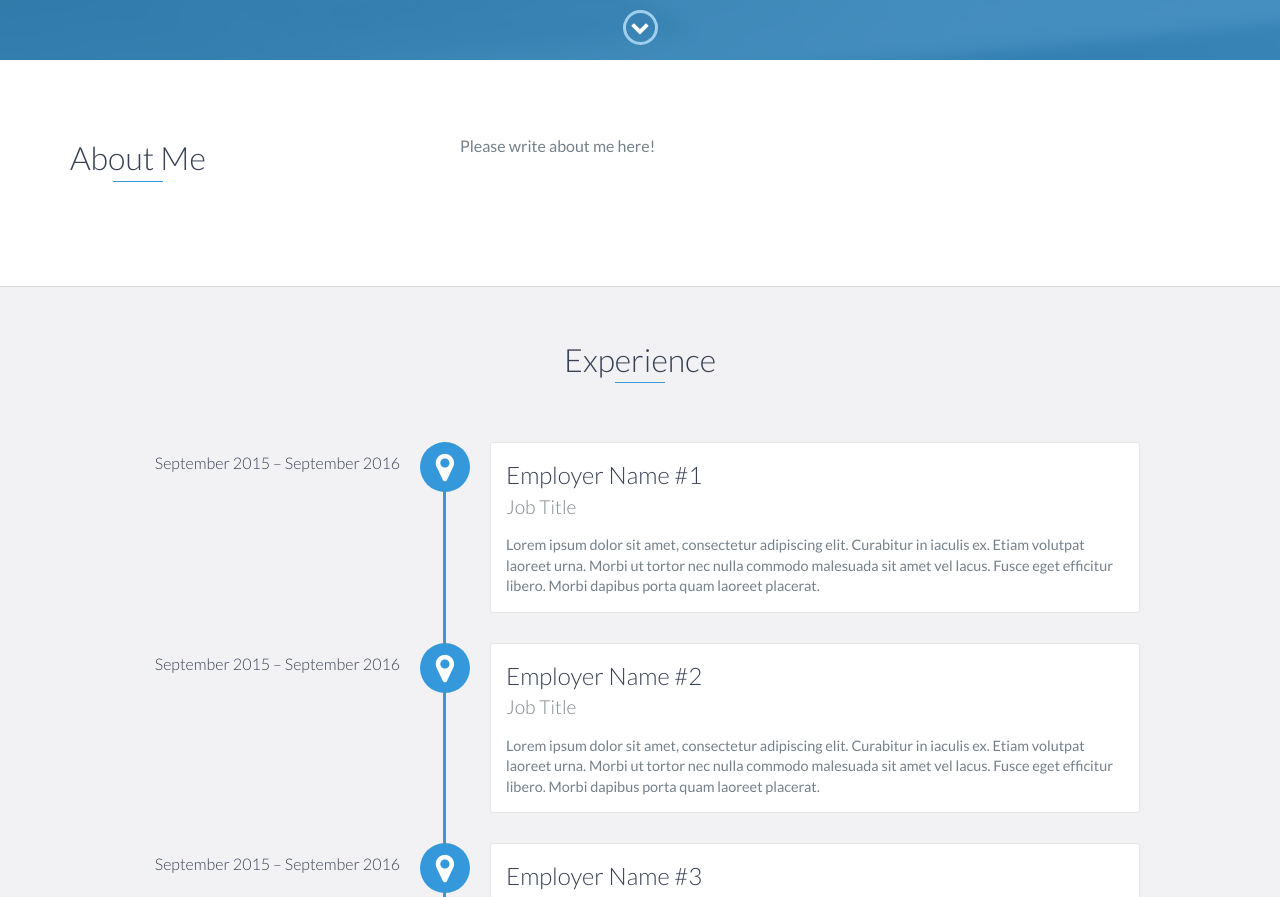
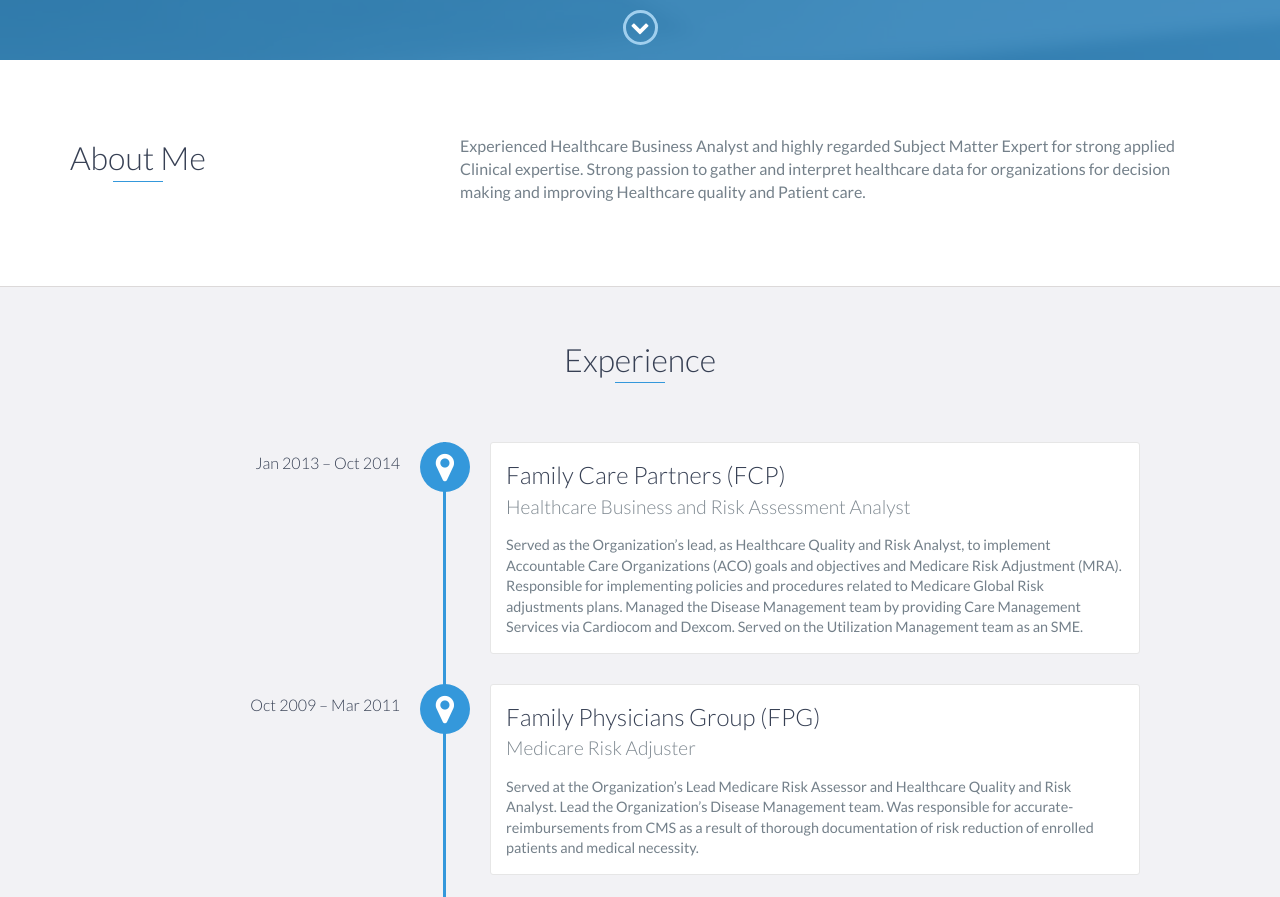
Before and after one commit to drlamba502/drlamba502.github.io, a website: page index.html in a window 1280 px wide. Shown: the part 740-1637 px from the top of the page. Drawn offline with nearby package versions, Linux system fonts and the light colour scheme.

Commit message:
updated page

```diff
--- a/index.html
+++ b/index.html
@@ -48,7 +48,7 @@
 
     <div id="lead">
         <div id="lead-content">
-            <h1>Dinesh Lamba, M.D.</h1>
+            <h1>Dinesh Lamba, M.D., M.P.H</h1>
             <h2>Healthcare/Data Analyst</h2>
             <a href="resume.pdf" class="btn-rounded-white">Download Resume</a>
         </div>
@@ -73,7 +73,7 @@
                 </div>
                 <div class="col-md-8">
                     <p>
-                        Please write about me here!
+                        Experienced Healthcare Business Analyst and highly regarded Subject Matter Expert for strong applied Clinical expertise. Strong passion to gather and interpret healthcare data for organizations for decision making and improving Healthcare quality and Patient care.
                     </p>
                 </div>
             </div>
@@ -84,19 +84,21 @@
     <div id="experience" class="background-alt">
         <h2 class="heading">Experience</h2>
         <div id="experience-timeline">
-            <div data-date="September 2015 – September 2016">
-                <h3>Employer Name #1</h3>
-                <h4>Job Title</h4>
+            <div data-date="Jan 2013 – Oct 2014">
+                <h3>Family Care Partners (FCP)</h3>
+                <h4>Healthcare Business and Risk Assessment Analyst</h4>
                 <p>
-                    Lorem ipsum dolor sit amet, consectetur adipiscing elit. Curabitur in iaculis ex. Etiam volutpat laoreet urna. Morbi ut tortor nec nulla commodo malesuada sit amet vel lacus. Fusce eget efficitur libero. Morbi dapibus porta quam laoreet placerat.
+                    Served as the Organization’s lead, as Healthcare Quality and Risk Analyst, to implement Accountable Care Organizations (ACO) goals and objectives and Medicare Risk Adjustment (MRA). Responsible for implementing policies and procedures related to Medicare Global Risk adjustments plans. Managed the Disease Management team by providing Care Management Services via Cardiocom and Dexcom. Served on the Utilization Management team as an SME.
                 </p>
             </div>
 
-            <div data-date="September 2015 – September 2016">
-                <h3>Employer Name #2</h3>
-                <h4>Job Title</h4>
+            <div data-date="Oct 2009 – Mar 2011">
+                <h3>Family Physicians Group (FPG)</h3>
+                <h4>Medicare Risk Adjuster</h4>
                 <p>
-                    Lorem ipsum dolor sit amet, consectetur adipiscing elit. Curabitur in iaculis ex. Etiam volutpat laoreet urna. Morbi ut tortor nec nulla commodo malesuada sit amet vel lacus. Fusce eget efficitur libero. Morbi dapibus porta quam laoreet placerat.
+                    Served at the Organization’s Lead Medicare Risk Assessor and Healthcare Quality and Risk Analyst. Lead the Organization’s Disease Management team. Was responsible for accurate- reimbursements from CMS as a result of thorough documentation of risk reduction of enrolled patients and medical necessity.
+
+
                 </p>
             </div>
 
@@ -130,11 +132,11 @@
     <div id="education">
         <h2 class="heading">Education</h2>
         <div class="education-block">
-            <h3>Education #1</h3>
-            <span class="education-date">Sept 2016 - Sept 2017</span>
-            <h4>Bachelor of Science in Computer Science</h4>
+            <h3>Data Analytics Bootcamp</h3>
+            <span class="education-date">june  2019 - Nov 2019</span>
+            <h4>Data Analytics Certification</h4>
             <p>
-                Lorem ipsum dolor sit amet, consectetur adipiscing elit. Curabitur in iaculis ex. Etiam volutpat laoreet urna. Morbi ut tortor nec nulla commodo malesuada sit amet vel lacus. Fusce eget efficitur libero. Morbi dapibus porta quam laoreet placerat.
+                24-week intensive Data Science and Analytics Boot Camp program focused on gaining technical training and programming skills in Excel, VBA, Python, R, JavaScript, SQL Databases, Tableau, Big Data, and Machine Learning.
             </p>
         </div>
         <!-- End .education-block -->
```
